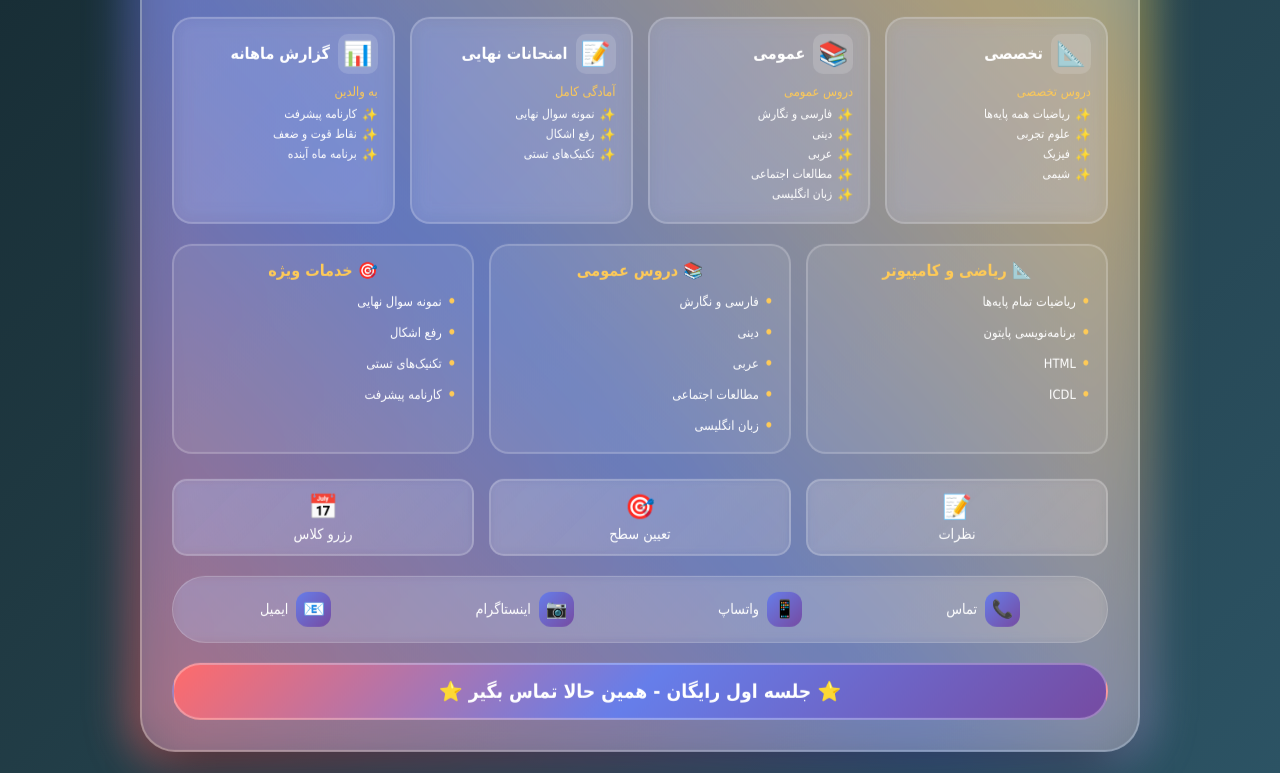
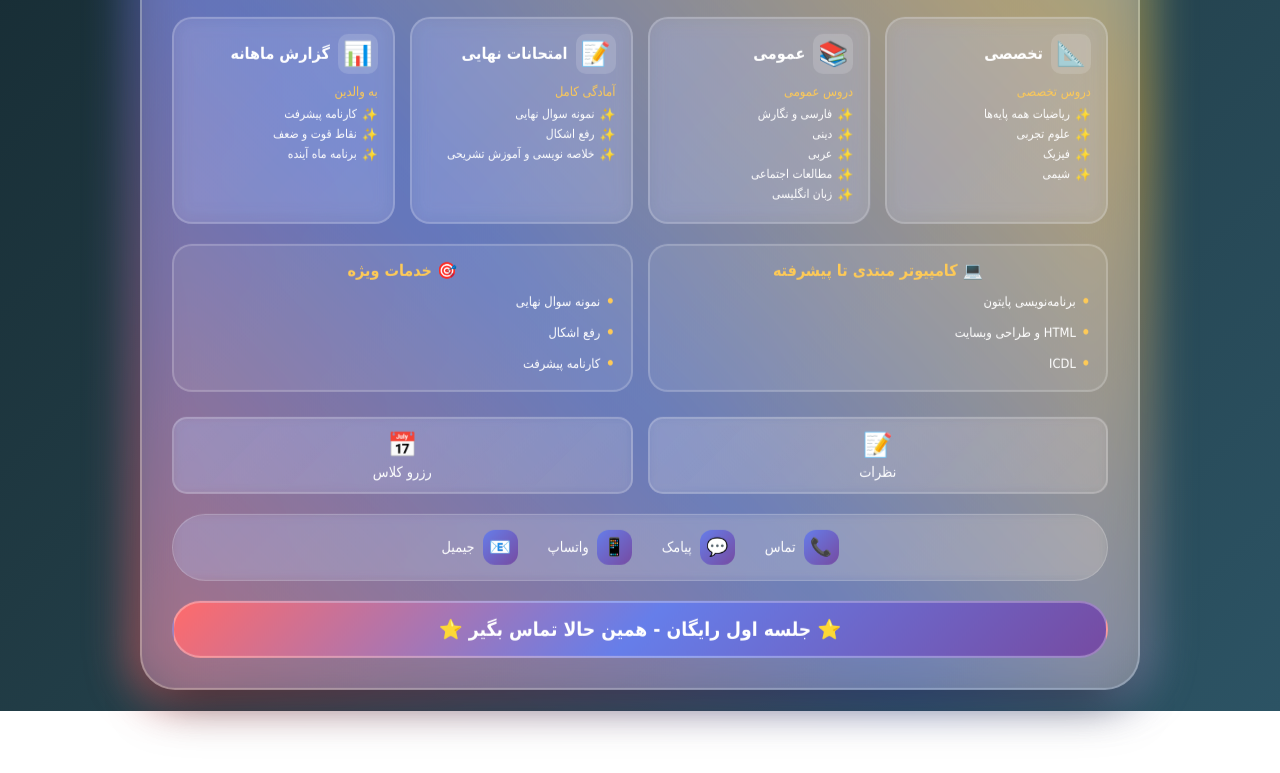
Before and after one commit to Avinlng/avin-langroodi-academy, a plain HTML site: page index.html in a window 1280 px wide. Shown: the part 757-1530 px from the top of the page. After the commit the page ends 1468 px from the top, so only its background shows below. Drawn offline with Linux system fonts and the light colour scheme.

Commit message:
Update index.html

```diff
--- a/index.html
+++ b/index.html
@@ -390,7 +390,7 @@
 
         .subjects-grid {
             display: grid;
-            grid-template-columns: repeat(3, 1fr);
+            grid-template-columns: repeat(2, 1fr);
             gap: 15px;
             margin: 20px 0;
         }
@@ -432,7 +432,7 @@
 
         .action-buttons {
             display: grid;
-            grid-template-columns: repeat(3, 1fr);
+            grid-template-columns: repeat(2, 1fr);
             gap: 15px;
             margin: 25px 0 15px;
         }
@@ -468,7 +468,8 @@
 
         .contact-bar {
             display: flex;
-            justify-content: space-around;
+            justify-content: center;
+            gap: 30px;
             margin: 20px 0;
             padding: 15px;
             background: rgba(255,255,255,0.08);
@@ -484,10 +485,13 @@
             color: white;
             font-size: 0.9rem;
             text-decoration: none;
+            cursor: pointer;
+            transition: all 0.2s ease;
         }
 
         .contact-item:hover {
             color: #feca57;
+            transform: scale(1.05);
         }
 
         .contact-icon {
@@ -548,12 +552,12 @@
             }
 
             .action-buttons {
-                grid-template-columns: repeat(3, 1fr);
+                grid-template-columns: repeat(2, 1fr);
             }
 
             .contact-bar {
                 flex-wrap: wrap;
-                gap: 10px;
+                gap: 15px;
             }
 
             .name {
@@ -580,11 +584,7 @@
             <li class="menu-item">
                 دوره‌ها
                 <div class="dropdown">
-                    <a href="#">ریاضیات</a>
-                    <a href="#">برنامه‌نویسی پایتون</a>
-                    <a href="#">HTML & CSS</a>
-                    <a href="#">ICDL</a>
-                    <a href="#">دروس عمومی</a>
+                    <a href="https://avinlng.github.io/master-golden-courses/" target="_blank">🏆 دوره‌های طلایی مستر</a>
                 </div>
             </li>
             <li class="menu-item">
@@ -599,7 +599,6 @@
                 تماس با من
                 <div class="dropdown">
                     <a href="#">مشاوره رایگان</a>
-                    <a href="#">تعیین سطح</a>
                     <a href="#">پشتیبانی</a>
                 </div>
             </li>
@@ -705,7 +704,7 @@
                     <ul class="feature-list">
                         <li>نمونه سوال نهایی</li>
                         <li>رفع اشکال</li>
-                        <li>تکنیک‌های تستی</li>
+                        <li>خلاصه نویسی و آموزش تشریحی</li>
                     </ul>
                 </div>
 
@@ -725,23 +724,11 @@
 
             <div class="subjects-grid">
                 <div class="subject-category">
-                    <div class="category-title">📐 ریاضی و کامپیوتر</div>
+                    <div class="category-title">💻 کامپیوتر مبتدی تا پیشرفته</div>
                     <div class="category-items">
-                        <span class="category-item">ریاضیات تمام پایه‌ها</span>
                         <span class="category-item">برنامه‌نویسی پایتون</span>
-                        <span class="category-item">HTML</span>
+                        <span class="category-item">HTML و طراحی وبسایت</span>
                         <span class="category-item">ICDL</span>
-                    </div>
-                </div>
-
-                <div class="subject-category">
-                    <div class="category-title">📚 دروس عمومی</div>
-                    <div class="category-items">
-                        <span class="category-item">فارسی و نگارش</span>
-                        <span class="category-item">دینی</span>
-                        <span class="category-item">عربی</span>
-                        <span class="category-item">مطالعات اجتماعی</span>
-                        <span class="category-item">زبان انگلیسی</span>
                     </div>
                 </div>
 
@@ -750,7 +737,6 @@
                     <div class="category-items">
                         <span class="category-item">نمونه سوال نهایی</span>
                         <span class="category-item">رفع اشکال</span>
-                        <span class="category-item">تکنیک‌های تستی</span>
                         <span class="category-item">کارنامه پیشرفت</span>
                     </div>
                 </div>
@@ -760,10 +746,6 @@
                 <a href="#" class="action-btn">
                     <span class="action-icon">📝</span>
                     <span>نظرات</span>
-                </a>
-                <a href="#" class="action-btn">
-                    <span class="action-icon">🎯</span>
-                    <span>تعیین سطح</span>
                 </a>
                 <a href="#" class="action-btn">
                     <span class="action-icon">📅</span>
@@ -776,17 +758,17 @@
                     <div class="contact-icon">📞</div>
                     <span>تماس</span>
                 </a>
-                <a href="https://wa.me/989174123428" class="contact-item">
+                <a href="sms:09174123428?body=سلام%2C%20من%20علاقه%E2%80%8Cمند%20به%20دریافت%20مشاوره%20تحصیلی%20هستم." class="contact-item">
+                    <div class="contact-icon">💬</div>
+                    <span>پیامک</span>
+                </a>
+                <a href="https://wa.me/989174123428?text=سلام%20من%20علاقه%E2%80%8Cمند%20به%20دریافت%20مشاوره%20تحصیلی%20هستم." target="_blank" class="contact-item">
                     <div class="contact-icon">📱</div>
                     <span>واتساپ</span>
                 </a>
-                <a href="#" class="contact-item">
-                    <div class="contact-icon">📷</div>
-                    <span>اینستاگرام</span>
-                </a>
-                <a href="#" class="contact-item">
+                <a href="#" id="emailLink" class="contact-item">
                     <div class="contact-icon">📧</div>
-                    <span>ایمیل</span>
+                    <span>جیمیل</span>
                 </a>
             </div>
 
@@ -795,5 +777,34 @@
             </a>
         </div>
     </div>
+
+    <script>
+        function isMobileDevice() {
+            return (typeof window.orientation !== "undefined") ||
+                   (navigator.userAgent.indexOf('IEMobile') !== -1) ||
+                   (/Android|webOS|iPhone|iPad|iPod|BlackBerry|IEMobile|Opera Mini/i.test(navigator.userAgent));
+        }
+
+        function setEmailLink() {
+            const emailLink = document.getElementById('emailLink');
+            const email = 'avinlangroodi4@gmail.com';
+            const subject = 'درخواست مشاوره تحصیلی';
+            const body = 'سلام، من علاقه‌مند به دریافت مشاوره تحصیلی هستم.';
+
+            if (isMobileDevice()) {
+                emailLink.href = `mailto:${email}?subject=${encodeURIComponent(subject)}&body=${encodeURIComponent(body)}`;
+            } else {
+                emailLink.href = `https://mail.google.com/mail/?view=cm&fs=1&to=${email}&su=${encodeURIComponent(subject)}&body=${encodeURIComponent(body)}`;
+                emailLink.target = '_blank';
+            }
+        }
+
+        window.onload = setEmailLink;
+
+        window.addEventListener('resize', function() {
+            clearTimeout(window.resizedFinished);
+            window.resizedFinished = setTimeout(setEmailLink, 100);
+        });
+    </script>
 </body>
 </html>
```
